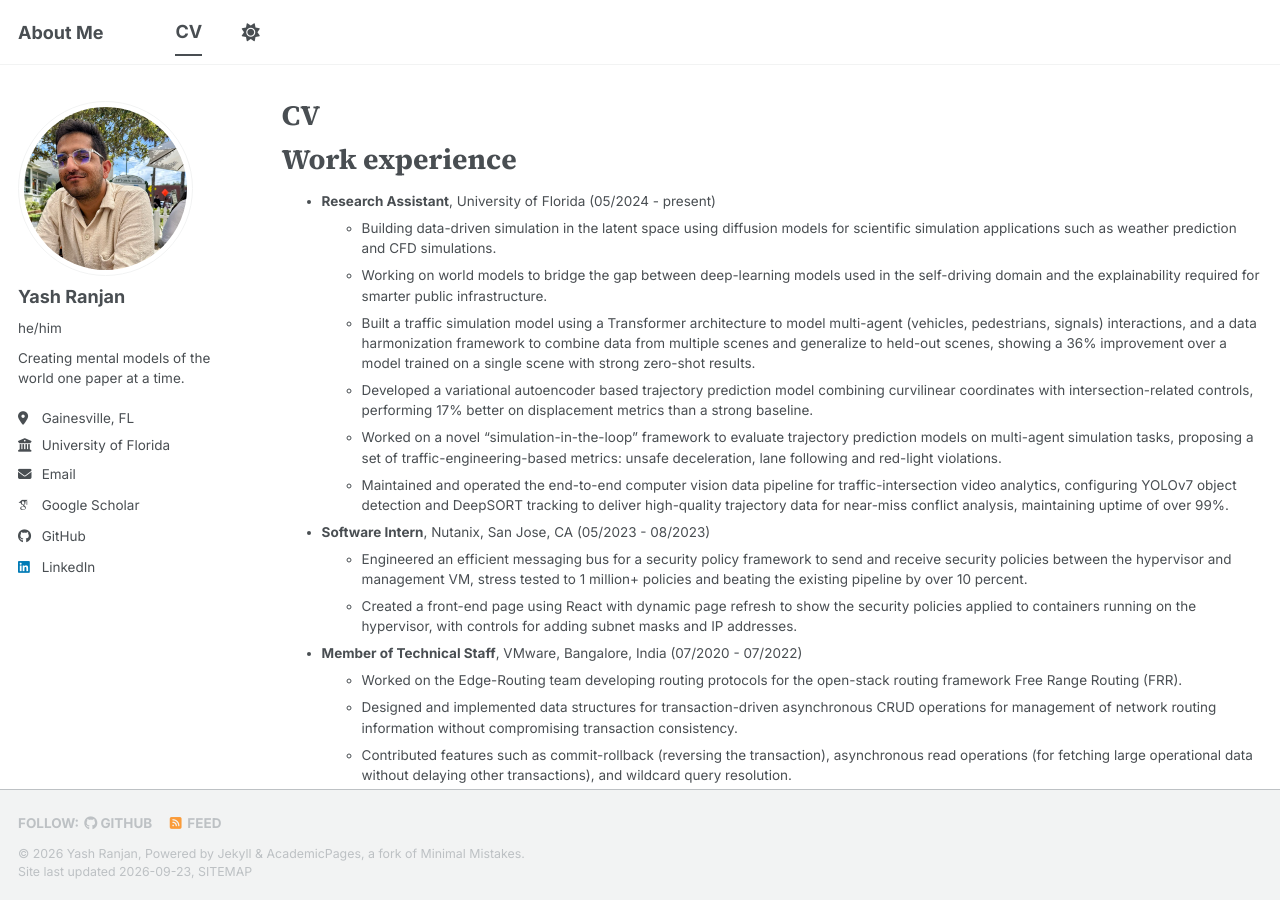
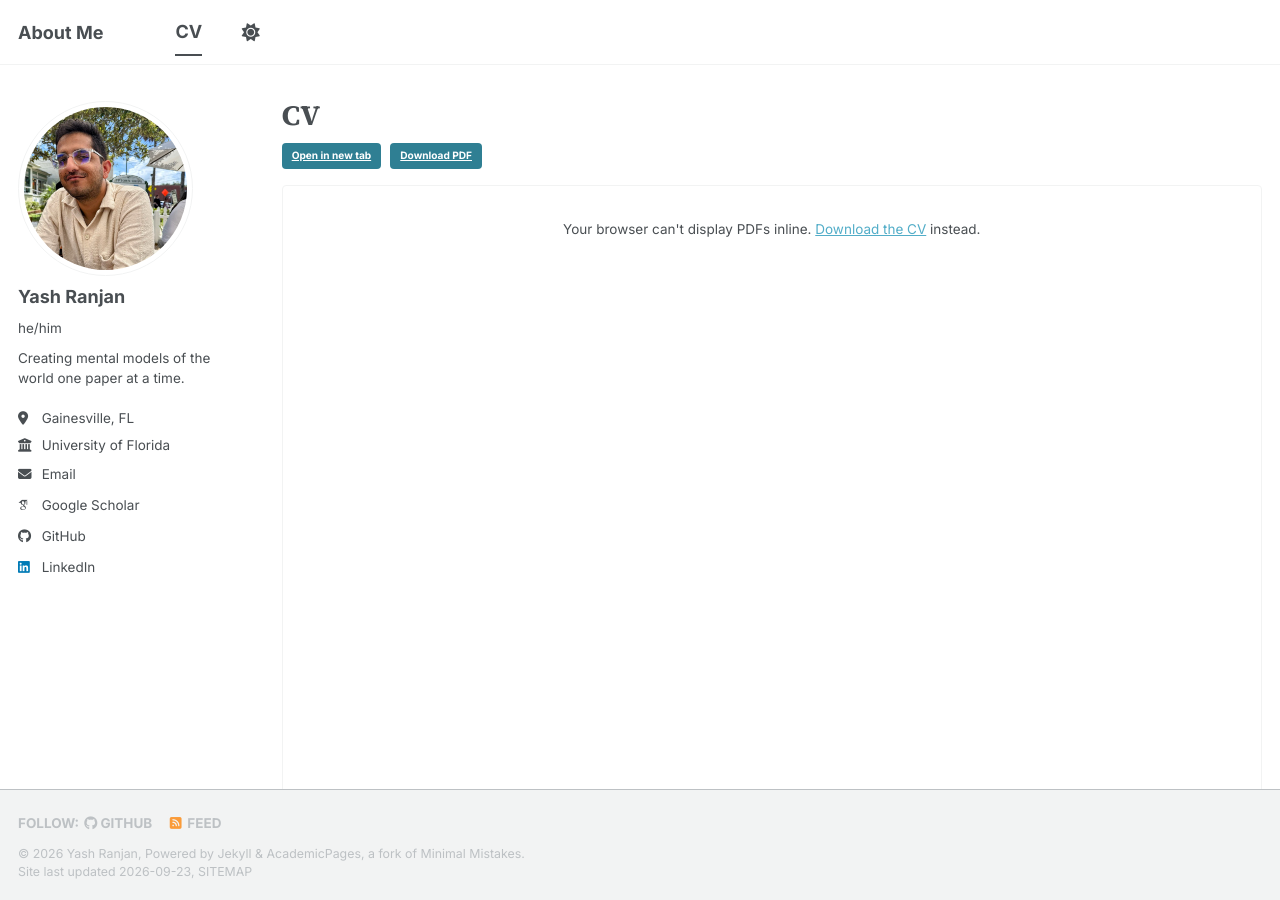
Before and after one commit to ranjanyash54/ranjanyash54.github.io, a Jekyll site: the page built from _pages/cv.md, in a window 1280 px wide and 900 px high. Built offline with Jekyll 4.4.1, drawn with Linux system fonts in a browser that asks for light colours; some web fonts are replaced; a script bundle is joined from its source files by our own code; library files that are not in the unit come from our copies; some of the changed text lies outside the part shown.

Commit message:
Embed resume PDF on the CV page
Replace the written-out CV sections with the resume PDF rendered inline,
so the document is read on the page rather than downloaded.

Mobile browsers largely refuse to embed PDFs, so the open/download links
sit above the viewer rather than only in the <object> fallback.

Co-Authored-By: Claude Opus 5 (1M context) <noreply@anthropic.com>

```diff
--- a/_pages/cv.md
+++ b/_pages/cv.md
@@ -9,46 +9,16 @@ redirect_from:
 
 {% include base_path %}
 
-Work experience
-======
-* **Research Assistant**, University of Florida (05/2024 - present)
-  * Building data-driven simulation in the latent space using diffusion models for scientific simulation applications such as weather prediction and CFD simulations.
-  * Working on world models to bridge the gap between deep-learning models used in the self-driving domain and the explainability required for smarter public infrastructure.
-  * Built a traffic simulation model using a Transformer architecture to model multi-agent (vehicles, pedestrians, signals) interactions, and a data harmonization framework to combine data from multiple scenes and generalize to held-out scenes, showing a 36% improvement over a model trained on a single scene with strong zero-shot results.
-  * Developed a variational autoencoder based trajectory prediction model combining curvilinear coordinates with intersection-related controls, performing 17% better on displacement metrics than a strong baseline.
-  * Worked on a novel "simulation-in-the-loop" framework to evaluate trajectory prediction models on multi-agent simulation tasks, proposing a set of traffic-engineering-based metrics: unsafe deceleration, lane following and red-light violations.
-  * Maintained and operated the end-to-end computer vision data pipeline for traffic-intersection video analytics, configuring YOLOv7 object detection and DeepSORT tracking to deliver high-quality trajectory data for near-miss conflict analysis, maintaining uptime of over 99%.
+{% assign cv_file = base_path | append: "/files/Resume.pdf" %}
 
-* **Software Intern**, Nutanix, San Jose, CA (05/2023 - 08/2023)
-  * Engineered an efficient messaging bus for a security policy framework to send and receive security policies between the hypervisor and management VM, stress tested to 1 million+ policies and beating the existing pipeline by over 10 percent.
-  * Created a front-end page using React with dynamic page refresh to show the security policies applied to containers running on the hypervisor, with controls for adding subnet masks and IP addresses.
+<p class="cv-actions">
+  <a class="btn" href="{{ cv_file }}" target="_blank" rel="noopener">Open in new tab</a>
+  <a class="btn" href="{{ cv_file }}" download>Download PDF</a>
+</p>
 
-* **Member of Technical Staff**, VMware, Bangalore, India (07/2020 - 07/2022)
-  * Worked on the Edge-Routing team developing routing protocols for the open-stack routing framework Free Range Routing (FRR).
-  * Designed and implemented data structures for transaction-driven asynchronous CRUD operations for management of network routing information without compromising transaction consistency.
-  * Contributed features such as commit-rollback (reversing the transaction), asynchronous read operations (for fetching large operational data without delaying other transactions), and wildcard query resolution.
-
-* **Undergraduate Researcher**, BITS Pilani, India (08/2018 - 05/2019)
-  * Created and scaled a community detection, feature extraction and event prediction pipeline for a social network dataset of more than 64K nodes and 1.5M edges using Apache Spark, with a modularity of 0.91.
-  * Implemented an ensemble learning algorithm combining the output of standard ML algorithms such as gradient boosting, random forest and SVM for event classification, with a test accuracy of 82%.
-
-Education
-======
-* **University of Florida** (08/2022 - present)
-  * Ph.D., Computer Science
-  * M.Sc. (Hons.), Computer Science
-  * Thesis: *Probabilistic Modelling of Driving Behaviour at a Traffic Intersection*
-  * Advisors: Dr. Sanjay Ranka, Dr. Anand Rangarajan
-
-* **BITS Pilani, India** (08/2016 - 06/2020)
-  * B.E. (Hons.), Computer Science
-
-Technical expertise
-======
-* **Languages:** Python, C, C++, GoLang, Java, JavaScript, Erlang
-* **Machine learning:** PyTorch, CUDA, cuDNN, Apache Spark, Hadoop, YOLOv7, DeepSORT
-* **Tools:** SUMO, CARLA, TensorBoard, Weights & Biases, Git, GitHub, Docker
-
-Publications
-======
-{% include publication-list.html %}
+<object class="cv-embed" data="{{ cv_file }}" type="application/pdf" aria-label="Curriculum vitae of Yash Ranjan">
+  <p class="cv-embed__fallback">
+    Your browser can't display PDFs inline.
+    <a href="{{ cv_file }}">Download the CV</a> instead.
+  </p>
+</object>
--- /dev/null
+++ b/_sass/layout/_cv.scss
@@ -0,0 +1,36 @@
+/* ==========================================================================
+   CV (embedded PDF)
+   ========================================================================== */
+
+.cv-actions {
+  margin: 0 0 1em;
+
+  .btn + .btn {
+    margin-left: 0.5em;
+  }
+}
+
+/* The PDF viewer. Sized against the viewport so the document gets as much
+   height as the screen allows, with a floor so it stays usable on short
+   windows. Desktop browsers render the PDF here with their own toolbar and
+   scrolling; mobile browsers largely refuse to embed PDFs at all, which is
+   why .cv-actions above always offers an explicit open/download path. */
+.cv-embed {
+  display: block;
+  width: 100%;
+  height: 85vh;
+  min-height: 600px;
+  border: 1px solid var(--global-border-color);
+  border-radius: 4px;
+  background-color: var(--global-bg-color);
+
+  @include breakpoint(max-width $small) {
+    height: 70vh;
+    min-height: 420px;
+  }
+}
+
+.cv-embed__fallback {
+  padding: 1.5em;
+  text-align: center;
+}
--- a/assets/css/main.scss
+++ b/assets/css/main.scss
@@ -35,6 +35,7 @@
     "layout/page",
     "layout/archive",
     "layout/publications",
+    "layout/cv",
     "layout/sidebar",
     "layout/json_cv",
 
```
Also changed, not shown: 1 other file.
